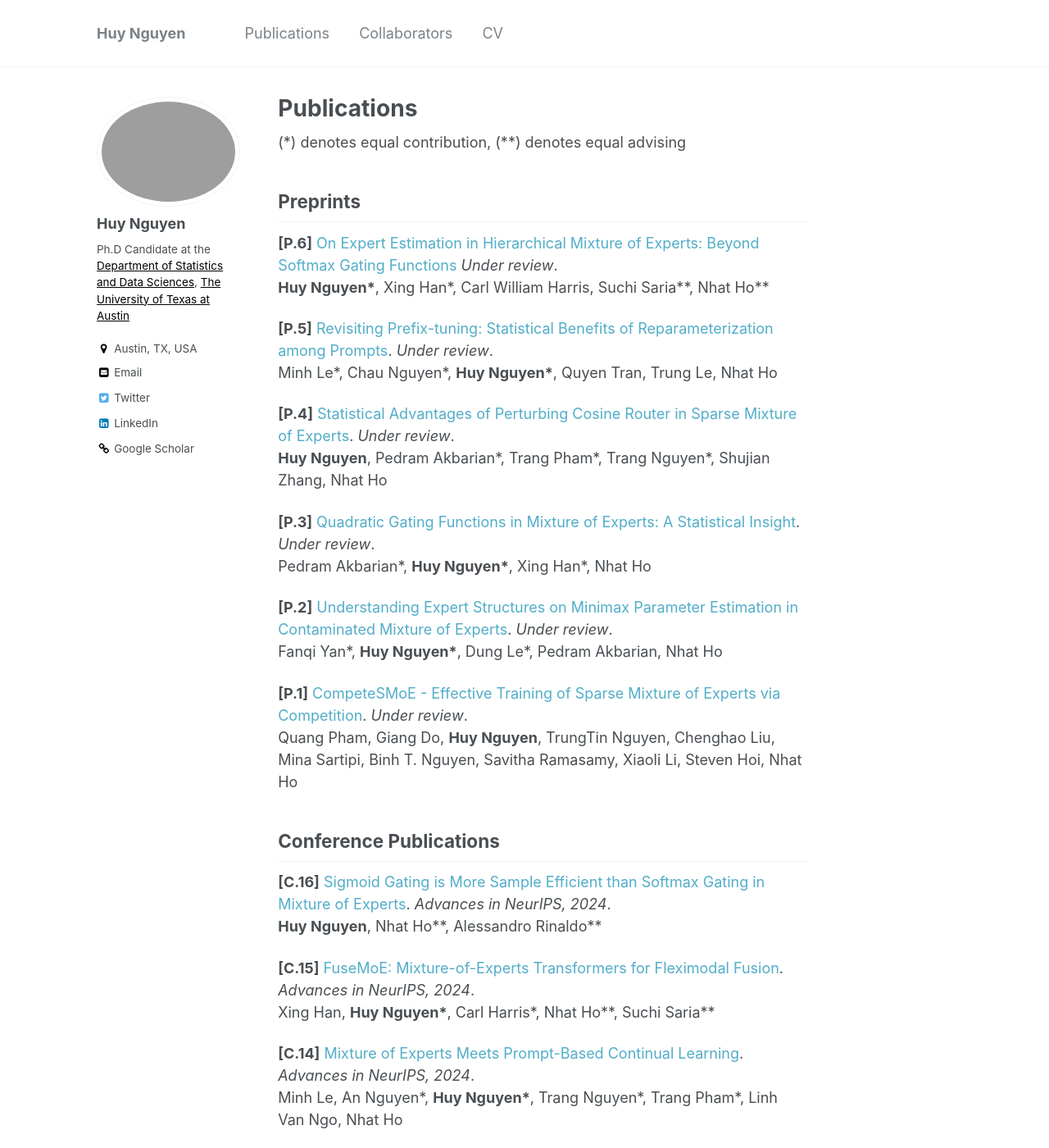
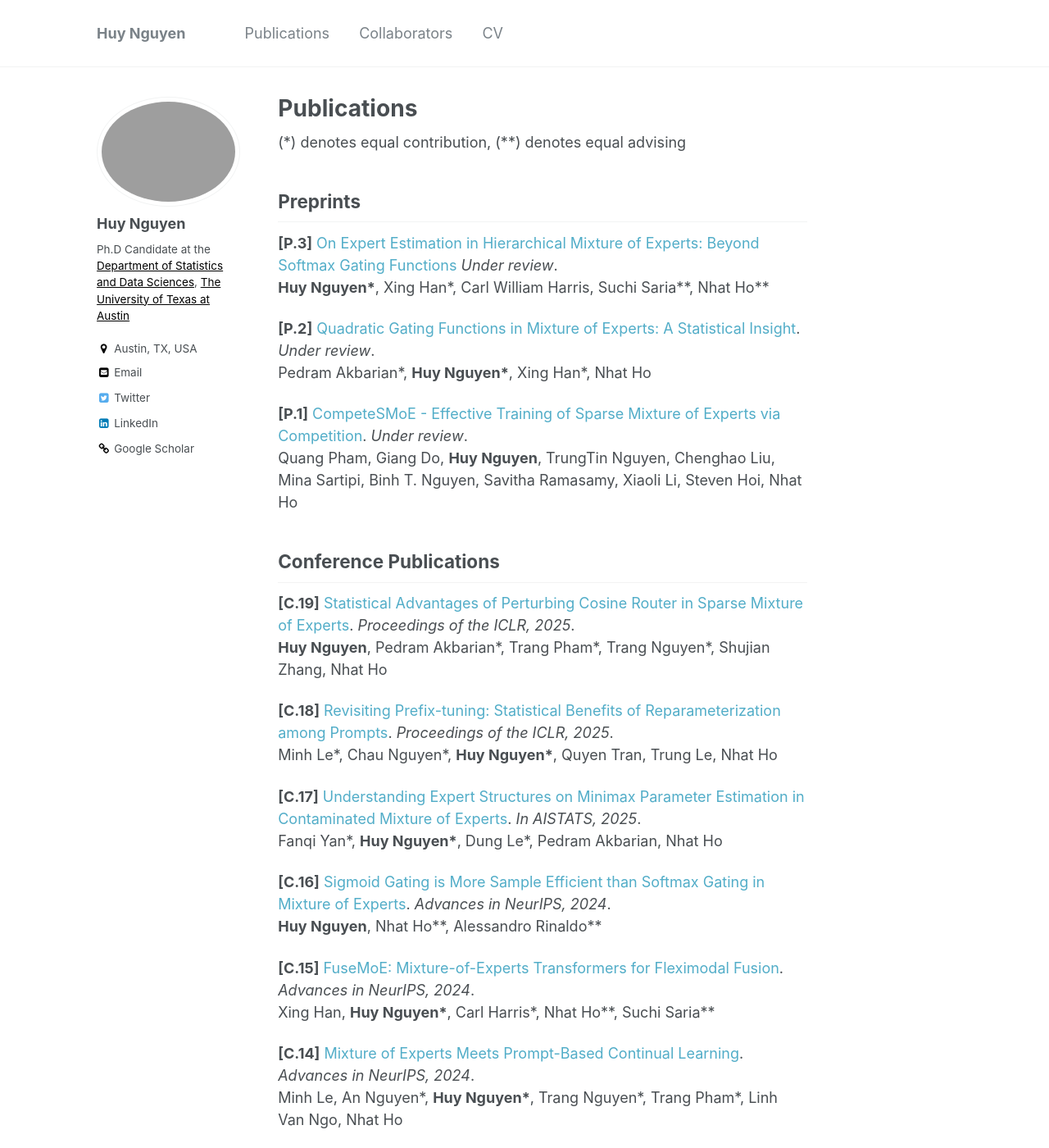
Before and after one commit to snowwhite2011/huyentrang0811.github.io, a Jekyll site: the page built from _pages/articles.md, in a window 1280 px wide and 1400 px high. Shown: the whole window at 82% size. Built offline with Jekyll 4.4.1, drawn with Linux system fonts in a browser that asks for light colours.

Commit message:
Update articles.md

```diff
--- a/_pages/articles.md
+++ b/_pages/articles.md
@@ -14,25 +14,25 @@ redirect_from:
 
 ## Preprints
 
-**[P.6]** [On Expert Estimation in Hierarchical Mixture of Experts: Beyond Softmax Gating Functions](https://arxiv.org/pdf/2410.02935) *Under review*. <br/>
+**[P.3]** [On Expert Estimation in Hierarchical Mixture of Experts: Beyond Softmax Gating Functions](https://arxiv.org/pdf/2410.02935) *Under review*. <br/>
 <b>Huy Nguyen\*</b>, Xing Han\*, Carl William Harris, Suchi Saria\*\*, Nhat Ho\*\*
 
-**[P.5]** [Revisiting Prefix-tuning: Statistical Benefits of Reparameterization among Prompts](https://arxiv.org/pdf/2410.02200). *Under review*. <br/>
-Minh Le\*, Chau Nguyen\*, <b>Huy Nguyen\*</b>, Quyen Tran, Trung Le, Nhat Ho
-
-**[P.4]** [Statistical Advantages of Perturbing Cosine Router in Sparse Mixture of Experts](https://arxiv.org/pdf/2405.14131.pdf). *Under review*. <br/>
-<b>Huy Nguyen</b>, Pedram Akbarian\*, Trang Pham\*, Trang Nguyen\*, Shujian Zhang, Nhat Ho
-
-**[P.3]** [Quadratic Gating Functions in Mixture of Experts: A Statistical Insight](https://arxiv.org/pdf/2410.11222.pdf). *Under review*. <br/>
+**[P.2]** [Quadratic Gating Functions in Mixture of Experts: A Statistical Insight](https://arxiv.org/pdf/2410.11222.pdf). *Under review*. <br/>
 Pedram Akbarian\*, <b>Huy Nguyen\*</b>, Xing Han\*, Nhat Ho
-
-**[P.2]** [Understanding Expert Structures on Minimax Parameter Estimation in Contaminated Mixture of Experts](https://arxiv.org/pdf/2410.12258.pdf). *Under review*. <br/>
-Fanqi Yan\*, <b>Huy Nguyen\*</b>, Dung Le\*, Pedram Akbarian, Nhat Ho
 
 **[P.1]** [CompeteSMoE - Effective Training of Sparse Mixture of Experts via Competition](https://arxiv.org/pdf/2402.02526.pdf). *Under review*. <br/>
 Quang Pham, Giang Do, <b>Huy Nguyen</b>, TrungTin Nguyen, Chenghao Liu, Mina Sartipi, Binh T. Nguyen, Savitha Ramasamy, Xiaoli Li, Steven Hoi, Nhat Ho
 
 ## Conference Publications
+
+**[C.19]** [Statistical Advantages of Perturbing Cosine Router in Sparse Mixture of Experts](https://arxiv.org/pdf/2405.14131.pdf). *Proceedings of the ICLR, 2025*. <br/>
+<b>Huy Nguyen</b>, Pedram Akbarian\*, Trang Pham\*, Trang Nguyen\*, Shujian Zhang, Nhat Ho
+
+**[C.18]** [Revisiting Prefix-tuning: Statistical Benefits of Reparameterization among Prompts](https://arxiv.org/pdf/2410.02200). *Proceedings of the ICLR, 2025*. <br/>
+Minh Le\*, Chau Nguyen\*, <b>Huy Nguyen\*</b>, Quyen Tran, Trung Le, Nhat Ho
+
+**[C.17]** [Understanding Expert Structures on Minimax Parameter Estimation in Contaminated Mixture of Experts](https://arxiv.org/pdf/2410.12258.pdf). *In AISTATS, 2025*. <br/>
+Fanqi Yan\*, <b>Huy Nguyen\*</b>, Dung Le\*, Pedram Akbarian, Nhat Ho
 
 **[C.16]** [Sigmoid Gating is More Sample Efficient than Softmax Gating in Mixture of Experts](https://arxiv.org/pdf/2405.13997.pdf). *Advances in NeurIPS, 2024*. <br/>
 <b>Huy Nguyen</b>, Nhat Ho\*\*, Alessandro Rinaldo\*\*
```
